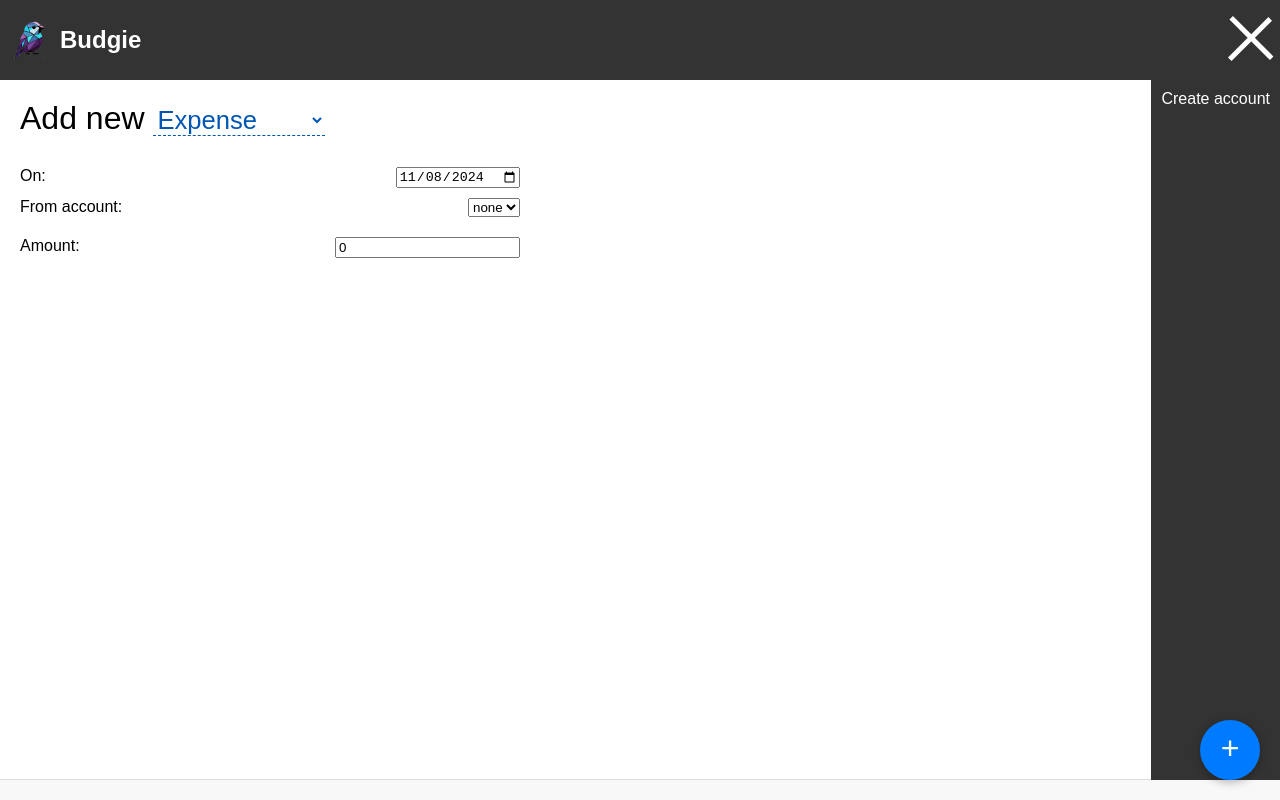
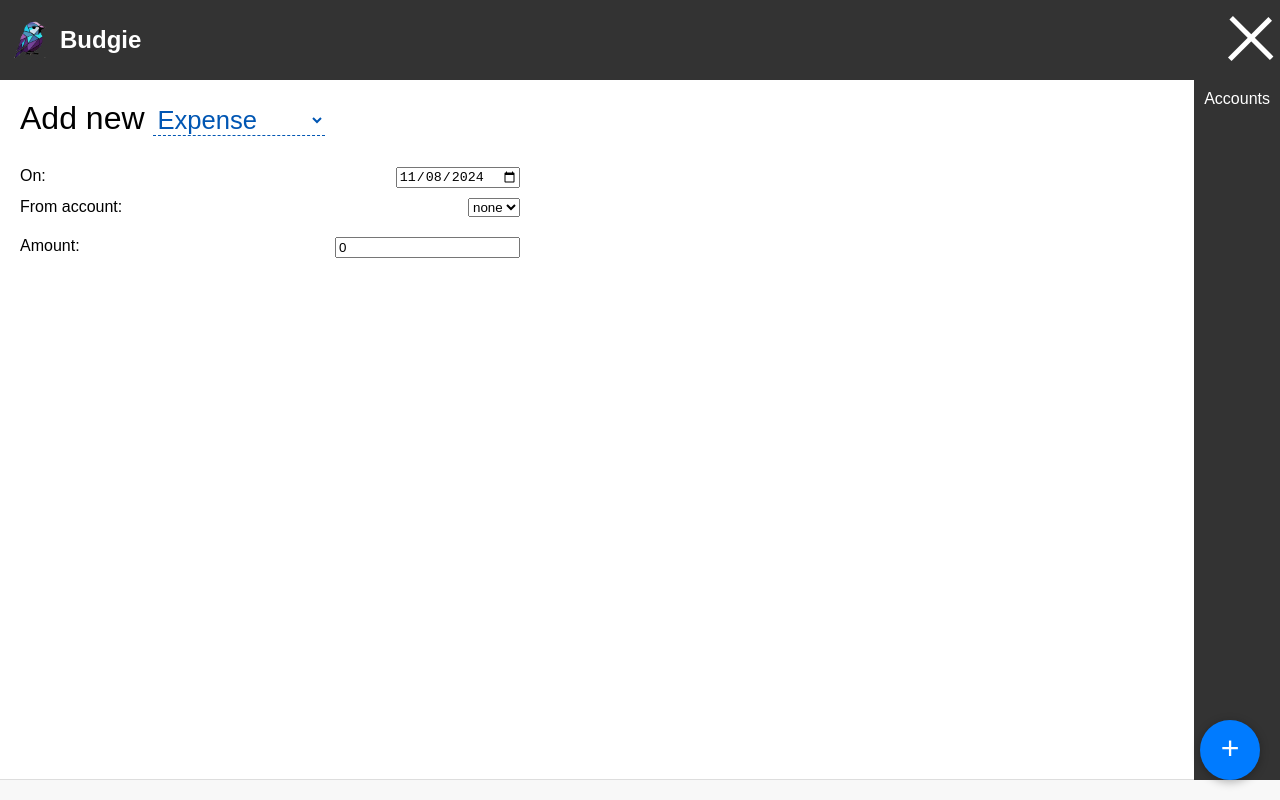
Before and after one commit to hammadfauz/budgie, a React (Vite) app: page /budgie/transaction/add in a window 1280 px wide. Both pictures are taken after a click on the element 1250 px from the left and 40 px from the top of the page. Built offline with nearby package versions, Linux system fonts and the light colour scheme.

Commit message:
change sidebar link to accounts list

```diff
--- a/src/layout.tsx
+++ b/src/layout.tsx
@@ -99,8 +99,8 @@ const Header = () => {
         </h1>
       </div>
       <SideBar>
-        <Link style={styles.sidebarLink} to='/account/add'>
-          Create account
+        <Link style={styles.sidebarLink} to='/accounts/'>
+          Accounts
         </Link>
       </SideBar>
     </header>
```
